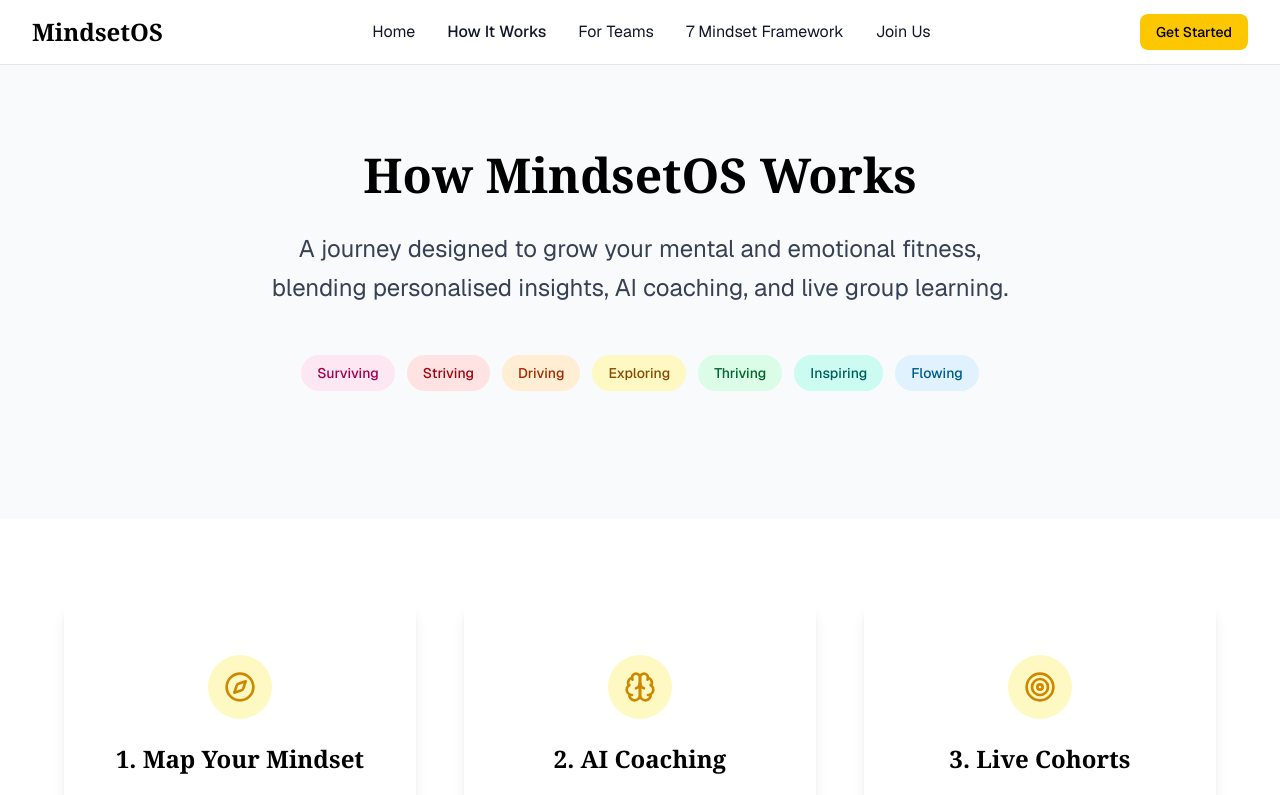
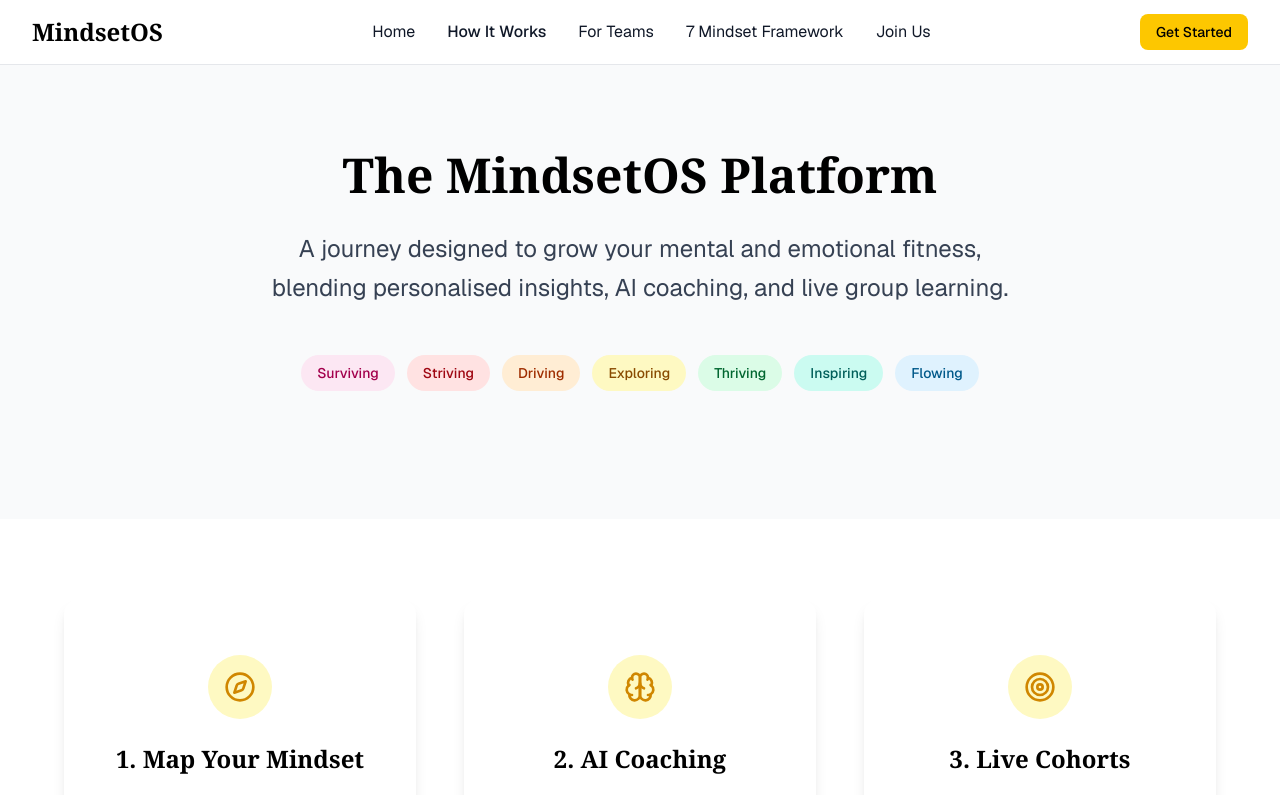
Before and after one commit to jakeh-777/mindsetos-website-v2, a Next.js app: page /how-it-works in a window 1280 px wide. Shown: the top 795 px of the page. Built offline with nearby package versions, Linux system fonts and the light colour scheme.

Commit message:
Updated page.tsx

```diff
--- a/app/how-it-works/page.tsx
+++ b/app/how-it-works/page.tsx
@@ -108,7 +108,7 @@ export default function HowItWorksPage() {
       <section className="py-20 px-4 sm:px-6 lg:px-8">
         <div className="max-w-4xl mx-auto text-center">
           <h1 className="text-4xl md:text-5xl font-bold text-black mb-6 font-serif leading-tight">
-            How MindsetOS Works
+            The MindsetOS Platform
           </h1>
           <p className="text-xl md:text-2xl text-gray-700 mb-12 leading-relaxed max-w-3xl mx-auto">
             A journey designed to grow your mental and emotional fitness, blending personalised insights, AI coaching, and live group learning.
```
